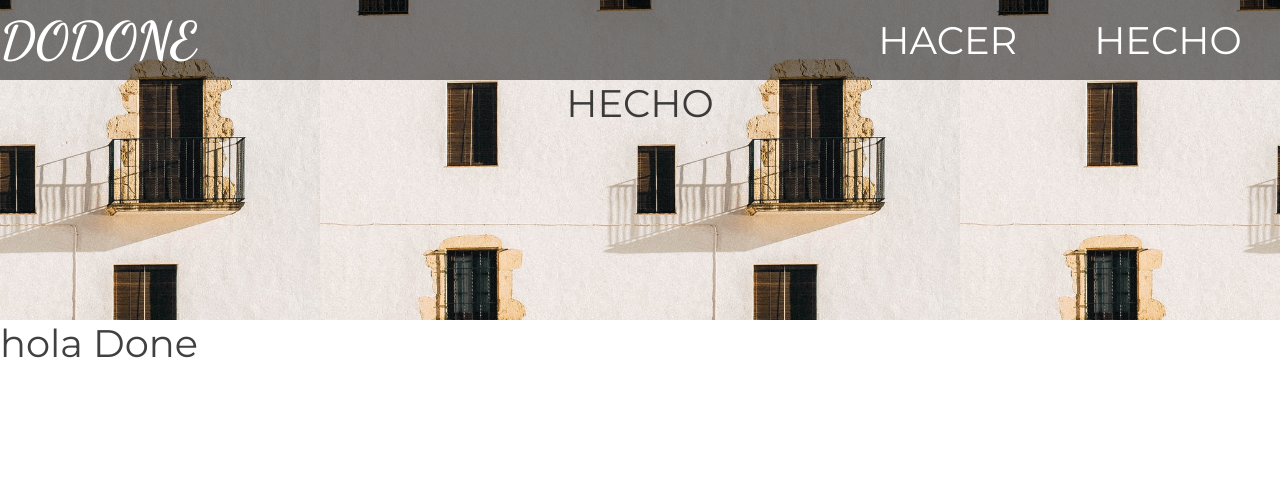
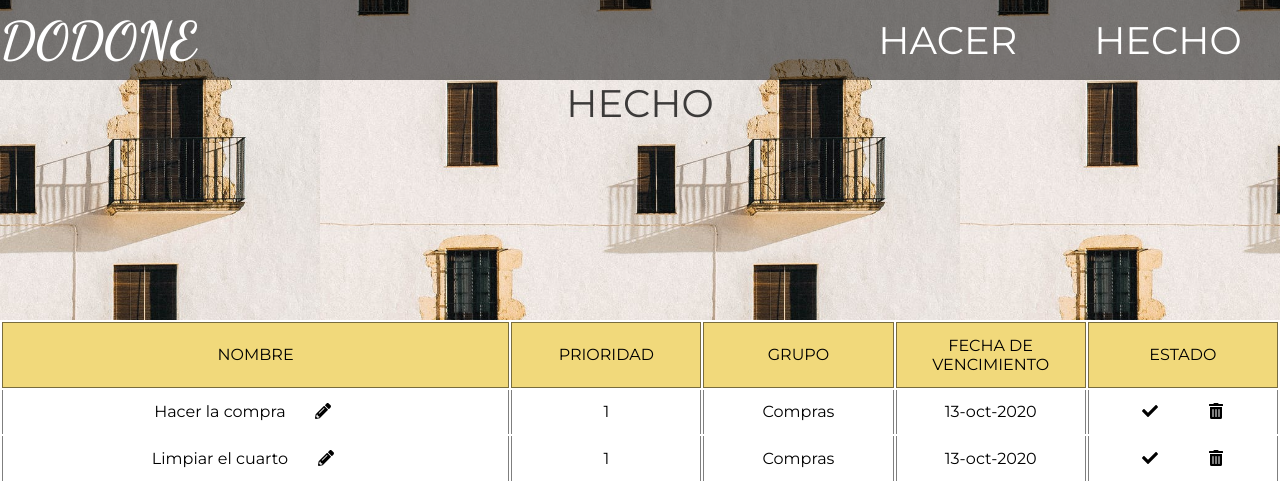
Before and after one commit to Anpemo/DODONE, a React (Create React App) app in the folder frontend/: page /done in a window 1280 px wide. Shown: the top 504 px of the page. Built offline with nearby package versions, Linux system fonts and the light colour scheme.

Commit message:
Add Table to done component

```diff
--- a/frontend/src/Screens/Done/index.jsx
+++ b/frontend/src/Screens/Done/index.jsx
@@ -1,11 +1,12 @@
 import React from 'react';
 import Header from '../../Components/Header';
+import Table from '../../Components/Table';
 
 export default function Done() {
   return (
     <>
       <Header view="done" />
-      <h1>hola Done</h1>
+      <Table component="done" />
     </>
   );
 }
--- a/frontend/src/Screens/ToDo/index.jsx
+++ b/frontend/src/Screens/ToDo/index.jsx
@@ -13,8 +13,7 @@ export default function ToDo() {
           add a new task
         </p>
       </section>
-      <Table component={ToDo} />
-
+      <Table component="ToDo" />
     </>
   );
 }
```
